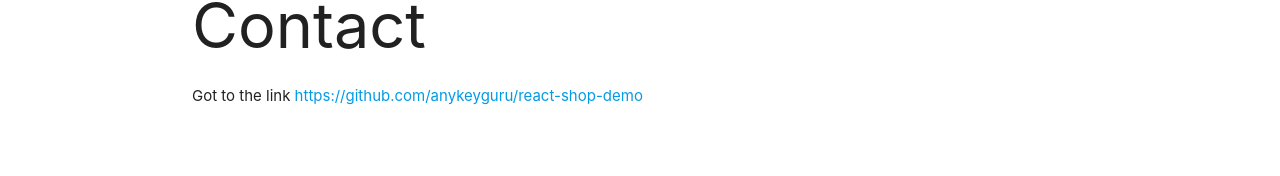
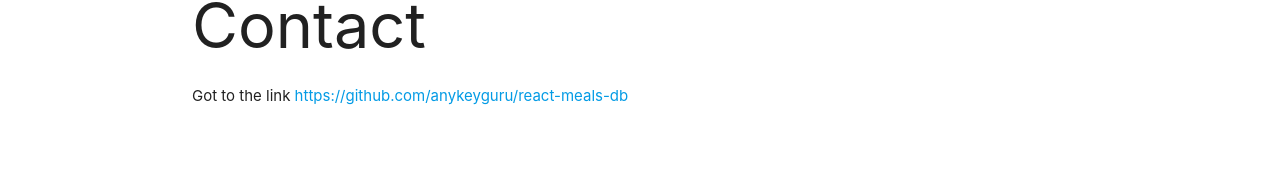
Before and after one commit to anykeyguru/react-meals-db, a React (Create React App) app: page /contacts in a window 1280 px wide. Shown: the part 115-291 px from the top of the page. Built offline with nearby package versions, Linux system fonts and the light colour scheme.

Commit message:
added url

```diff
--- a/src/config.js
+++ b/src/config.js
@@ -1,4 +1,4 @@
 const API_KEY = 1;
 const API_URL =`https://www.themealdb.com/api/json/v1/${API_KEY}/`;
-const GIT_URL = 'https://github.com/anykeyguru/react-shop-demo'
+const GIT_URL = 'https://github.com/anykeyguru/react-meals-db'
 export {API_URL, GIT_URL};
```
